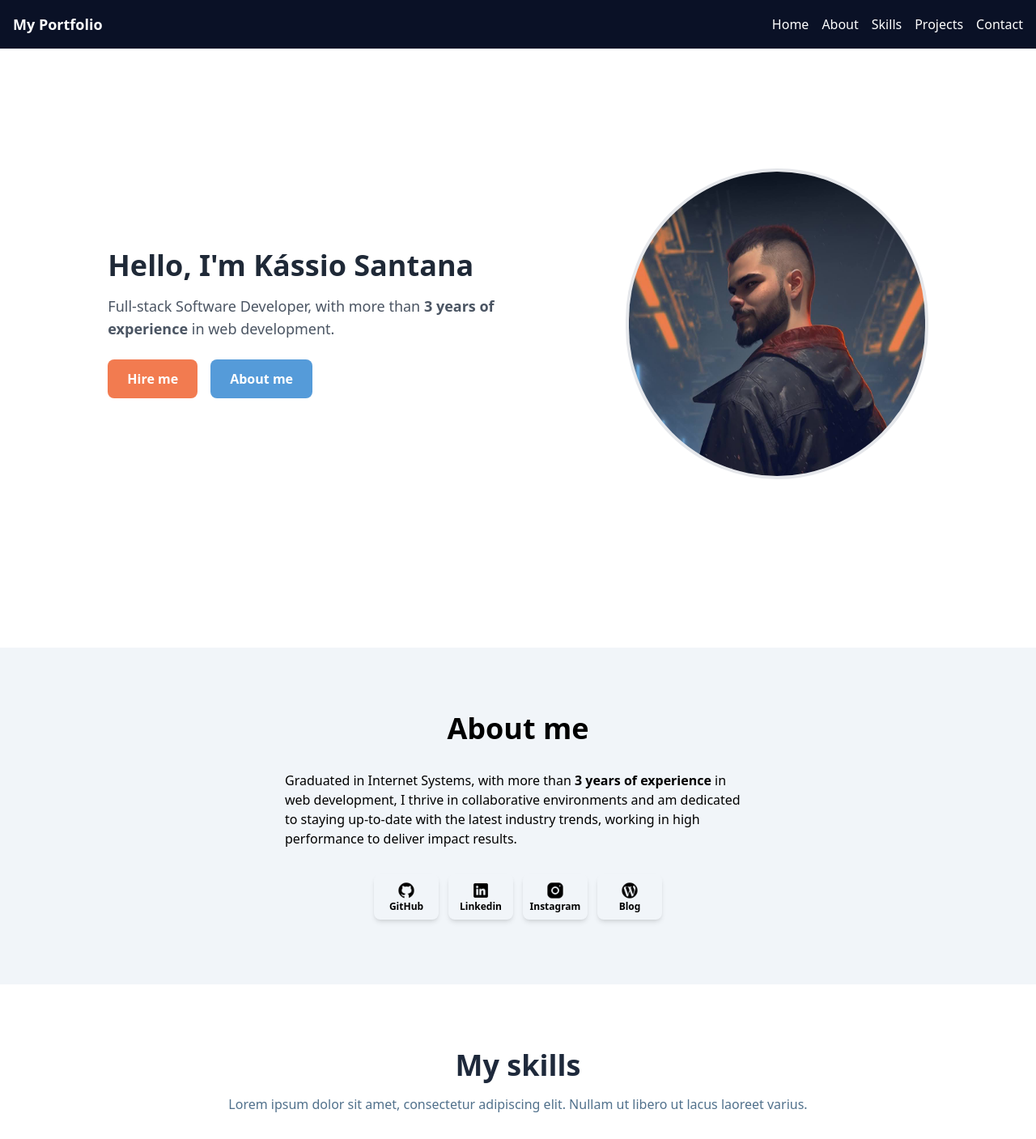
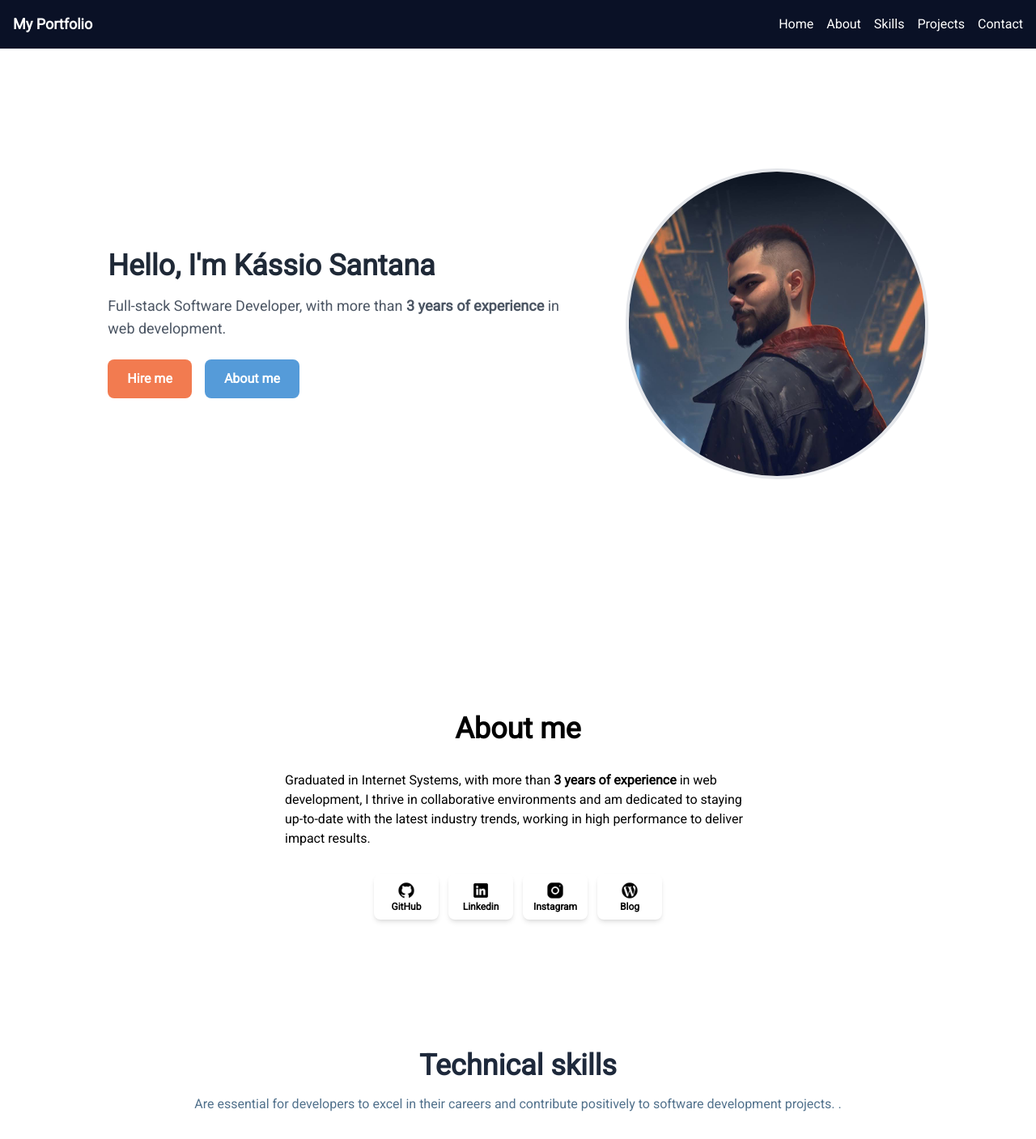
Before and after one commit to sankassio99/portifolio-2023, a Vue app: page / in a window 1280 px wide. Shown: the top 1407 px of the page at 81% size. Built offline with nearby package versions, Linux system fonts and the light colour scheme.

Commit message:
🍗😒😂😊🙌🤣

```diff
--- a/index.html
+++ b/index.html
@@ -4,7 +4,15 @@
     <meta charset="UTF-8" />
     <link rel="icon" type="image/svg+xml" href="/vite.svg" />
     <meta name="viewport" content="width=device-width, initial-scale=1.0" />
-    <title>Vite + Vue</title>
+    <title>Kassio Dev</title>
+    <link
+      rel="stylesheet"
+      href="https://fonts.googleapis.com/css2?family=Montserrat&display=swap"
+    />
+    <link
+      rel="stylesheet"
+      href="https://fonts.googleapis.com/css2?family=Roboto&display=swap"
+    />
   </head>
   <body>
     <div id="app"></div>
--- a/src/components/AboutMePage.vue
+++ b/src/components/AboutMePage.vue
@@ -1,5 +1,5 @@
 <template>
-    <div class="h-auto py-20 md:my-0 flex items-center justify-center bg-slate-100" id="aboutMe">
+    <div class="h-auto py-20 md:my-0 flex items-center justify-center" id="aboutMe">
         <div class="md:w-1/2 px-8 flex flex-col items-center justify-center">
             <h1 class="text-4xl font-bold mb-8">About me</h1>
             <p>
--- a/src/components/HomePage.vue
+++ b/src/components/HomePage.vue
@@ -7,7 +7,7 @@
                 <p class="text-gray-600 mt-4 text-lg">
                     Full-stack Software Developer, with more than <b>3 years of experience</b> in web development.</p>
                 <div class="flex gap-4 md:justify-start justify-center">
-                    <a href="#"
+                    <a href="#contact"
                     class="mt-6 inline-block px-6
                     py-3 bg-customOrange text-white
                     font-semibold rounded-lg hover:bg-customSalmon
--- a/src/components/Projects.vue
+++ b/src/components/Projects.vue
@@ -1,5 +1,5 @@
 <template>
-    <div id="projects" class="container mx-auto md:p-20 py-20 flex flex-col items-center bg-slate-100">
+    <div id="projects" class="container mx-auto md:p-20 py-20 flex flex-col items-center">
         <h1 class="text-4xl font-bold text-center">Projects</h1>
 
         <div class="md:grid md:grid-cols-3 w-2/3 gap-4 mt-8 flex items-center flex-col">
--- a/src/components/SkillsPage.vue
+++ b/src/components/SkillsPage.vue
@@ -2,11 +2,10 @@
     <div id="skills" class="flex justify-center py-20">
         <div class="container max-w-full mx-2  rounded-md flex flex-col items-center">
             <!-- Title and Description -->
-            <h1 class="text-4xl text-slate-800 font-bold">My skills</h1>
+            <h1 class="text-4xl text-slate-800 font-bold">Technical skills</h1>
             <p class="text-customGreen mt-4 px-4">
-                Lorem ipsum dolor sit amet,
-                consectetur adipiscing elit. Nullam ut libero ut lacus
-                laoreet varius.</p>
+                Are essential for developers to excel
+                in their careers and contribute positively to software development projects. .</p>
 
             <!-- Grid of Skill Cards gap-5 mt-8 px-2 flex w-full overflow-x-scroll -->
 
--- a/src/style.css
+++ b/src/style.css
@@ -7,3 +7,9 @@ html {
     scroll-behavior: smooth;
     scroll-margin-top: 20px;
 }
+
+@layer base {
+    html {
+        font-family: "Roboto", "Montserrat", sans-serif;
+    }
+}
--- a/tailwind.config.js
+++ b/tailwind.config.js
@@ -14,6 +14,9 @@ export default {
         customSalmon: '#BF826B',
         customDarkBack: "#171E26",
       },
+      fontFamily: {
+        custom: ['Montserrat', 'sans'],
+      },
     },
   },
   plugins: [],
```
